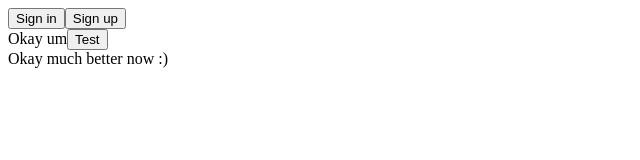
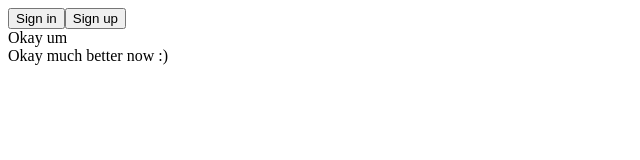
Before and after one commit to Sultan2403/Chat-App, a React app in the folder Frontend/: page / in a window 1280 px wide. Shown: the top 160 px of the page, without its empty margins (0-640 px from the left). Built offline with nearby package versions, Linux system fonts and the light colour scheme; no server answers; the HTML template or start-up script is replaced by a standard one.

Commit message:
removed frontend clerk test stuff

```diff
--- a/Frontend/src/App.jsx
+++ b/Frontend/src/App.jsx
@@ -1,22 +1,11 @@
-import { useEffect } from "react";
 import "./App.css";
 import TestClerk from "./components/clerk-test";
-import api from "./apis/api.client";
+
 function App() {
-  const test = async () => {
-    try {
-      const response = await api.post("/protected", { data: "test" });
-      console.log("Response from protected route:", response);
-    } catch (error) {
-      console.error(error);
-    }
-  };
-
   return (
     <>
       <TestClerk>Lmao What?</TestClerk>
       Okay um
-      <button onClick={test}>Test</button>
       <div>Okay much better now :)</div>
     </>
   );
```
